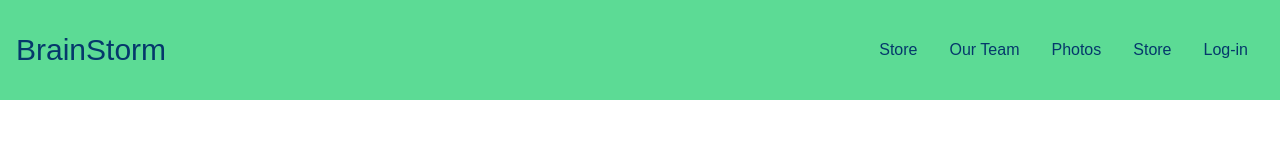
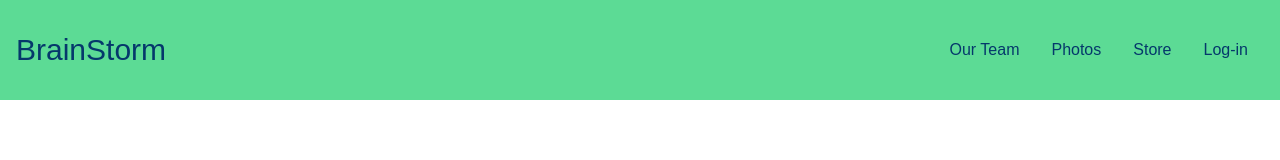
Before and after one commit to poravoz/BrainStorm, a React (Create React App) app in the folder frontend/: page / in a window 1280 px wide. Shown: the top 160 px of the page. Built offline with nearby package versions, Linux system fonts and the light colour scheme.

Commit message:
01.03.2024

```diff
--- a/frontend/src/Components/NavigationBar/NavigationBar.tsx
+++ b/frontend/src/Components/NavigationBar/NavigationBar.tsx
@@ -6,7 +6,6 @@ function NavigationBar() {
         <div className="logo"> BrainStorm </div>
 
         <nav className="navigation">
-          <a className='navigation_link' href=""> Store </a>
           <a className='navigation_link' href=""> Our Team </a>
           <a className='navigation_link' href=""> Photos </a>
           <a className='navigation_link' href=""> Store </a>
```
